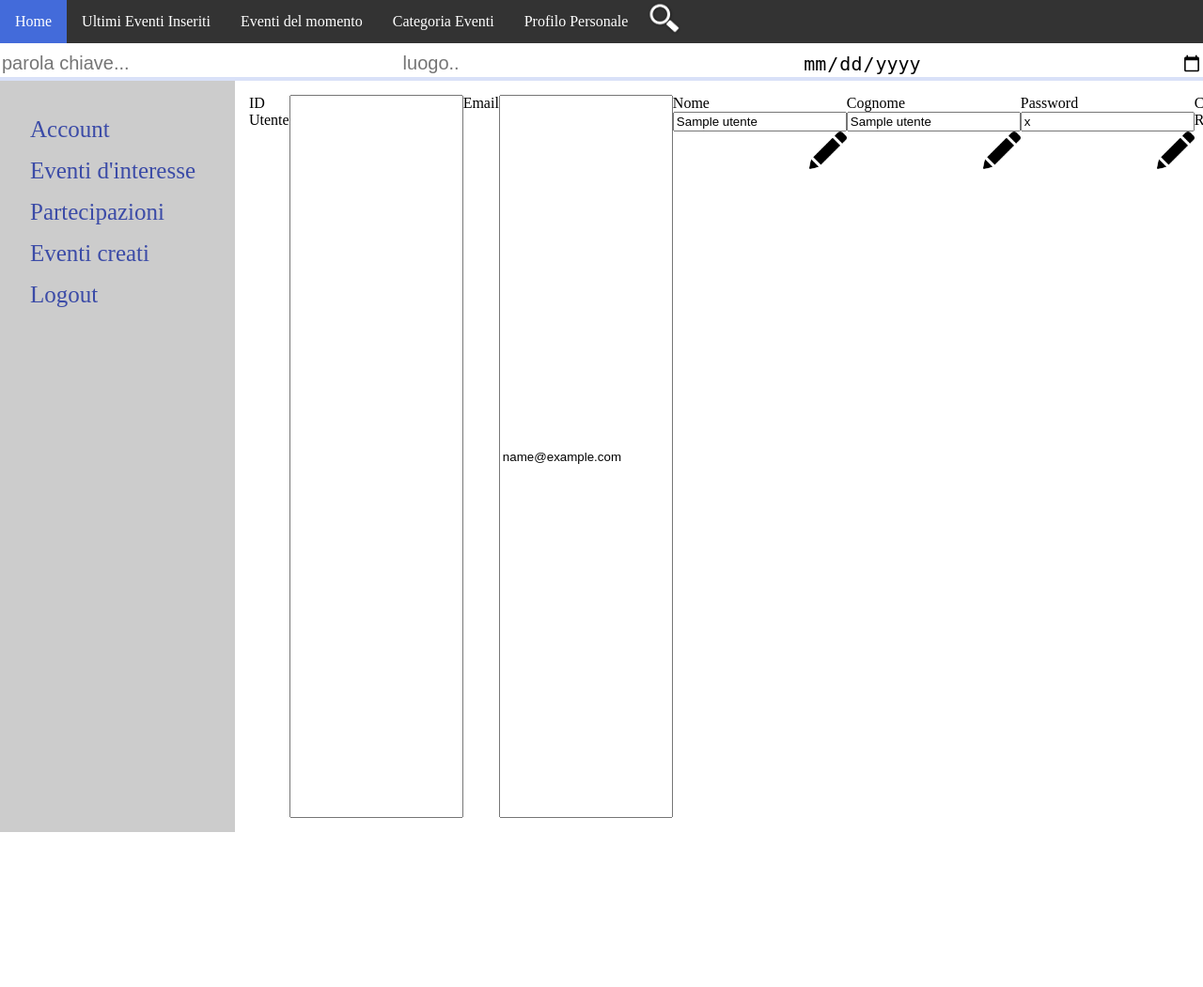
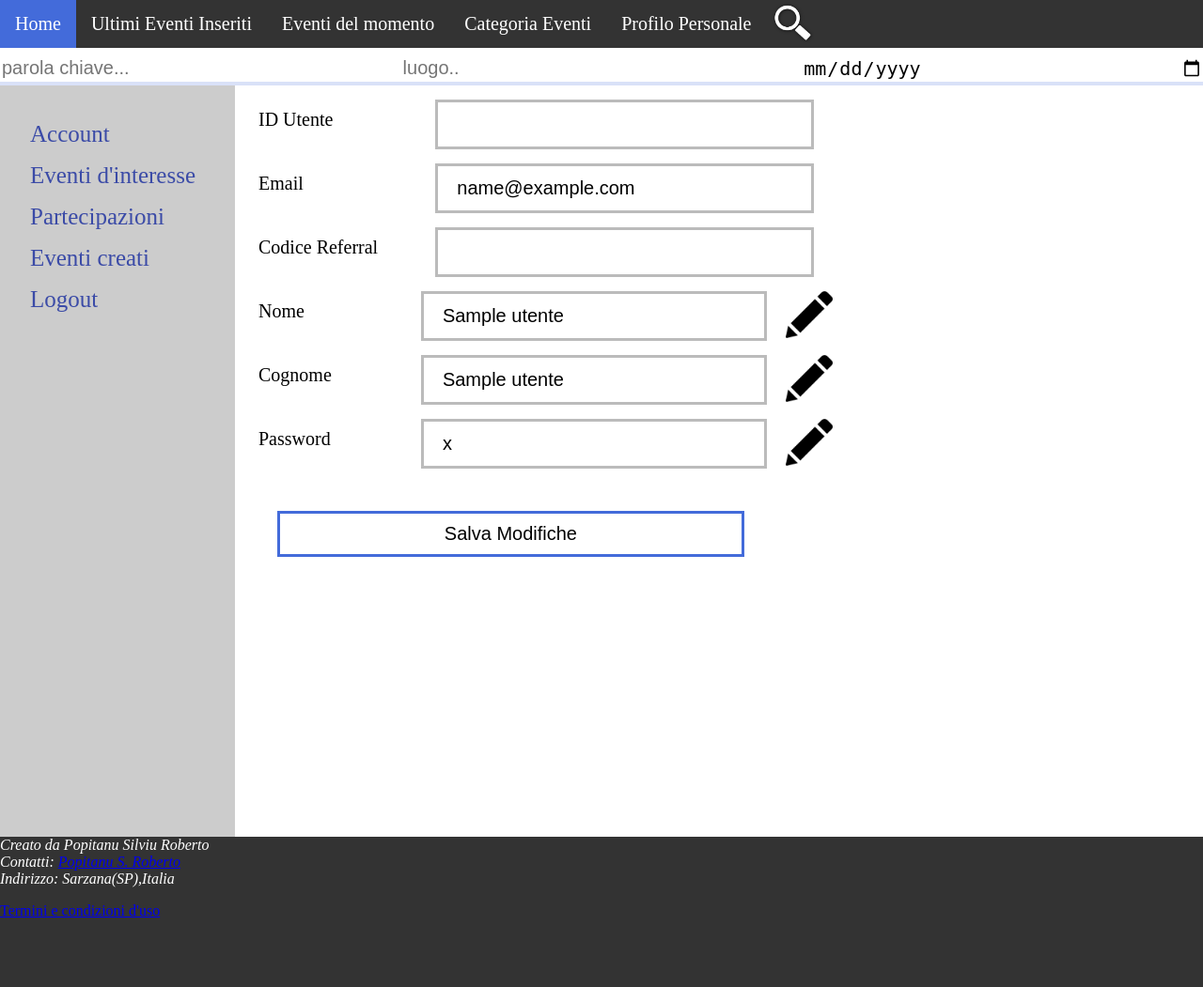
Before and after one commit to giobyR/cityscape, a PHP site: page /php/profilo_infoAccount.php in a window 1280 px wide. Shown: the whole page at 94% size. Before the commit the page ends 886 px from the top, so only its background shows below. Run offline with PHP 8.4, Linux system fonts and the light colour scheme; the visitor is signed in with stand-in values (Sample User, id 1); tables that the repository leaves empty or names only in its code hold one stand-in row (values such as "Sample post"); data that the repository does not hold is empty; some web fonts are replaced.

Commit message:
css  infoAccount changes

```diff
--- a/css/formAccountUtente.css
+++ b/css/formAccountUtente.css
@@ -1,23 +1,38 @@
 .content{
     padding:10px;
     width: 100%;
-    height: 100%;
+    height: auto;
 }
-
 .form-content:after{
     content: "";
     display: table;
     clear: both;
 }
 .form-content{
-    display: block;
+    display: flex;
+    flex-direction: column;
     font-size: 25px;
     margin: auto;
     width: 100%;
-    height: 100%;
     padding: 10px;
+    flex-grow: 1;
+    overflow-y: auto;
 }
-.form-content input,.form-content textarea{
+.element-container{
+    display: flex;
+    flex-direction: row;
+    border: none;
+
+}
+.element-container label{
+    margin: 10px;
+    font-size: 20px;
+    width: 200px;
+}
+.element-container input[type="text"]{
+    width: 30px;
+}
+.form-content input,.form-content textarea,.element-container input[type="text"]{
     width: 80%;
     padding: 12px 20px;
     margin: 0 20px;
--- a/css/index.css
+++ b/css/index.css
@@ -70,7 +70,7 @@ video{
     font-size: 40px;
     align-items: center;
 }
- a:link, a:visited {
+a:link, a:visited {
     background-color: white;
     color: black;
     border: 2px solid rgb(67, 107, 218);
--- a/css/main.css
+++ b/css/main.css
@@ -23,8 +23,9 @@ body {
     flex-direction: row;
     height: 100%;
     width: 100%;
-    overflow: hidden;
+    overflow-y: auto;
 }
+
 #divContenuto {
     display: flex;
     flex-direction: row;
@@ -39,8 +40,24 @@ body {
     align-content: center;
     align-items: center;
     width: 100%;
+    margin: 10px;
 }
-
+.button-aggiungi:link,.button-aggiungi:visited{
+    background-color: white;
+    color: black;
+    border: 3px solid rgb(67, 107, 218);
+    border-radius: 4px;
+    font-size: 20px;
+    padding: 3px;
+    text-align: center;
+    text-decoration: none;
+    max-height: 30px;
+}
+.button-aggiungi:hover, .button-aggiungi:active {
+    background-color: rgb(67, 107, 218);
+    color: white;
+    box-shadow: 0px 8px 16px 0px rgba(0,0,0,0.3);
+}
 @media screen and (max-width: 700px) {
     #main,footer,#divContenuto,.pulsanti-navigazione{
         display: flex;
--- a/css/navbar.css
+++ b/css/navbar.css
@@ -5,6 +5,8 @@
     overflow: hidden;
     background-color: #333;
     z-index: 1;
+    font-size: 20px;
+    position: sticky;
 }
 .active{
     background-color: rgb(107, 148, 230);
@@ -51,7 +53,7 @@ li .search-bar{
     float: right;
 }
 input[type="image"]{
-    height: 40px;
+    height: 50px;
     float: right;
     align-content: center;
     justify-content: right;
--- a/css/pulsantiNavigazione.css
+++ b/css/pulsantiNavigazione.css
@@ -5,7 +5,6 @@
     flex-direction: row;
     justify-content: center;
     align-content: center;
-    align-items: baseline;
 }
 .precedente , .successivo{
     height: 50px;
@@ -14,5 +13,6 @@
 }
 .current-page{
     margin-top: 15px;
+    padding-bottom: 15px;
     text-align: center;
 }
--- a/css/sidebar.css
+++ b/css/sidebar.css
@@ -1,12 +1,12 @@
 .sidebar {
-    height: 100%;
     left: 0;
     background-color: #ccc;
     transition: 0.5s;
     padding-top: 30px;
     width: 250px;
+    min-width: 250px;
     height: auto;
-    min-width: 250px;
+    height: 100%;
 }
 .sidebar a{
     padding: 8px 8px 8px 32px;
--- a/php/profilo_eventiCreati.php
+++ b/php/profilo_eventiCreati.php
@@ -22,6 +22,7 @@
     <link rel="stylesheet" href="/css/pulsantiNavigazione.css">
 
 
+
     <script type="text/javascript" src="/js/effects.js"></script>
     <script type="text/javascript" src="/js/caricaEventi.js"></script>
     <script type="text/javascript" src="/js/ajaxManager.js"></script>
@@ -41,6 +42,7 @@
                 ?>
         </div>
         <div id="paginazioneProfilo">
+            <a href="/php/formAggiungiEvento.php" class="button-aggiungi">Aggiungi Nuovo Evento</a>
             <div id="divContenuto"></div>
             <section class="pulsanti-navigazione">
                     <?php
--- a/php/profilo_infoAccount.php
+++ b/php/profilo_infoAccount.php
@@ -39,33 +39,45 @@
                 include DIR_LAYOUT.'sidebar.php';
             ?>
         </div>
-        <div id="divContenuto">
-            <div class="form">
-
+        <div id="divContenuto" >
+            <div>
+                <div class="element-container">
+                    <label for="idUtente">ID Utente</label>
+                    <input type="text" contenteditable="false" id="idUtente"></input>
                 </div>
-            ID Utente<input type="text" contenteditable="false" id="idUtente"></input>
-            Email<input type="text" contenteditable="false" id="email"></input>
                 <div class='element-container'>
-                Nome<input type="text" contenteditable="false" id="nome"></input>
+                    <label for="email">Email</label>
+                    <input type="text" contenteditable="false" id="email"></input>
+                </div>
+                <div class='element-container'>
+                    <label for="referral">Codice Referral</label>
+                    <input type="text" contenteditable="false" id="referral"></input>
+                </div>
+                <div class='element-container'>
+                    <label for="nome">Nome</label>
+                    <input type="text" contenteditable="false" id="nome"></input>
                     <input type='image' src='/images/edit.png'  onClick="rendiModificabileFormElement(document.getElementById('nome'))">
                 </div>
                 <div class='element-container'>
-                Cognome<input type="text" contenteditable="false" id="cognome"></input>
+                    <label for="cognome">Cognome</label>
+                    <input type="text" contenteditable="false" id="cognome"></input>
                     <input type='image' src='/images/edit.png'  onClick="rendiModificabileFormElement(document.getElementById('cognome'))">
                 </div>
                 <div class='element-container'>
-                Password<input type="text" contenteditable="false" id="password"></input>
+                    <label for="password">Password</label>
+                    <input type="text" contenteditable="false" id="password"></input>
                     <input type='image' src='/images/edit.png'  onClick="rendiModificabileFormElement(document.getElementById('password'))">
                 </div>
-            Codice Referral<input type="text" contenteditable="false" id="referral"></input>
+
                 <input type="submit" id="submit" onSubmit="salvaModifiche()" value="Salva Modifiche"></input>
+            </div>
+        </div>
     </div>
     <footer>
             <?php
                 include DIR_LAYOUT.'footer.php';
             ?>
     </footer>
-    </div>
     <script>
         //rendo le parti di input del form utente modificabili
         function rendiModificabileFormElement(dataInput){
```
Lines whose indentation alone changed are shown as unchanged.
